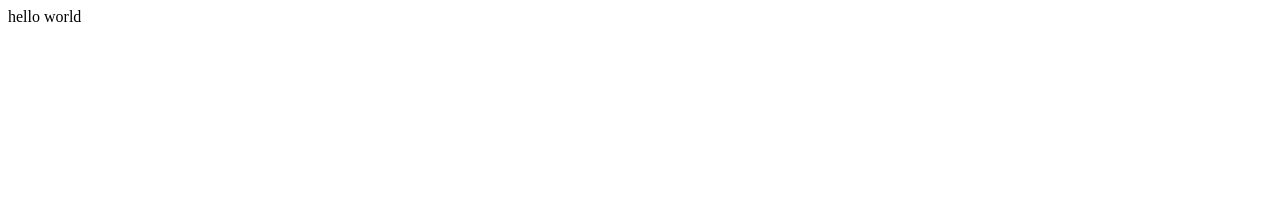
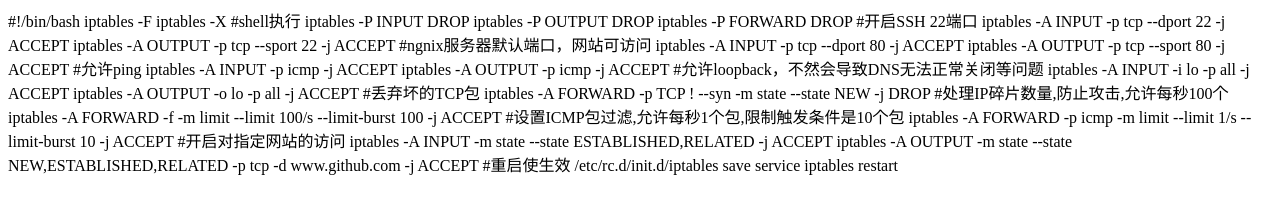
Before and after one commit to nimanyi/nimanyi.github.io, a plain HTML site: page index.html in a window 1280 px wide. Drawn offline with Linux system fonts and the light colour scheme.

Commit message:
iptables 拒绝服务器访问外网

```diff
--- a/index.html
+++ b/index.html
@@ -1 +1,54 @@
-hello world
+<html>
+<title>iptables 设置 linux 拒绝访问外网</title>
+<body>
+    <div>
+    #!/bin/bash
+    iptables -F
+    iptables -X
+
+    #shell执行
+    iptables -P INPUT DROP
+    iptables -P OUTPUT DROP
+    iptables -P FORWARD DROP
+
+    #开启SSH 22端口
+    iptables -A INPUT -p tcp --dport 22 -j ACCEPT
+    iptables -A OUTPUT -p tcp --sport 22 -j ACCEPT
+
+    #ngnix服务器默认端口，网站可访问
+    iptables -A INPUT -p tcp --dport 80 -j ACCEPT
+    iptables -A OUTPUT -p tcp --sport 80 -j ACCEPT
+
+
+
+    #允许ping
+    iptables -A INPUT  -p icmp -j ACCEPT
+    iptables -A OUTPUT -p icmp -j ACCEPT
+
+    #允许loopback，不然会导致DNS无法正常关闭等问题
+    iptables -A INPUT -i lo -p all -j ACCEPT
+    iptables -A OUTPUT -o lo -p all -j ACCEPT
+
+
+
+    #丢弃坏的TCP包
+    iptables -A FORWARD -p TCP ! --syn -m state --state NEW -j DROP
+
+    #处理IP碎片数量,防止攻击,允许每秒100个
+    iptables -A FORWARD -f -m limit --limit 100/s --limit-burst 100 -j ACCEPT
+
+    #设置ICMP包过滤,允许每秒1个包,限制触发条件是10个包
+    iptables -A FORWARD -p icmp -m limit --limit 1/s --limit-burst 10 -j ACCEPT
+
+    #开启对指定网站的访问
+    iptables -A INPUT -m state --state ESTABLISHED,RELATED -j ACCEPT
+    iptables -A OUTPUT -m state --state NEW,ESTABLISHED,RELATED -p tcp -d www.github.com  -j ACCEPT
+
+
+
+    #重启使生效
+    /etc/rc.d/init.d/iptables save
+    service iptables restart
+    </div>
+</body>
+</html>
```
